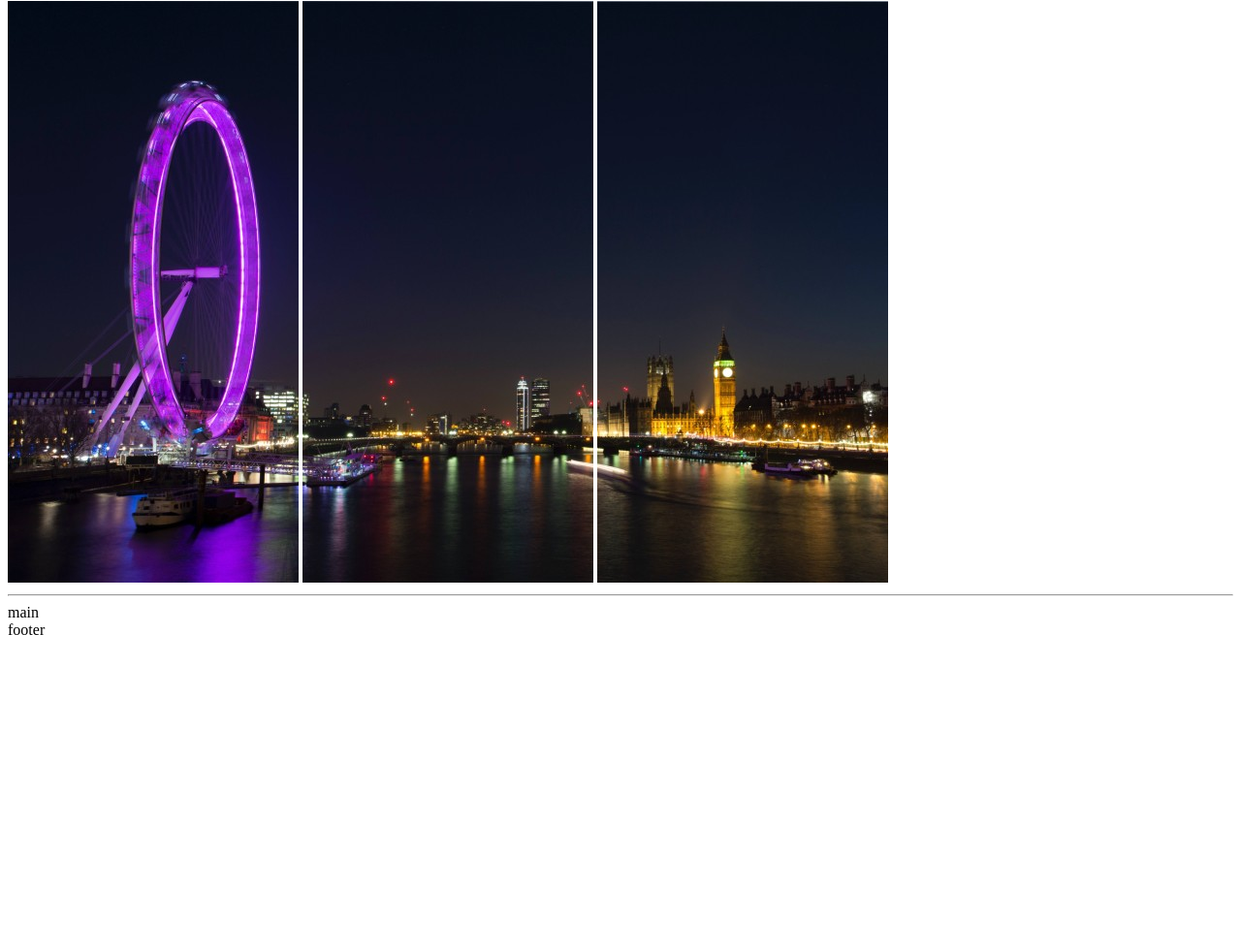
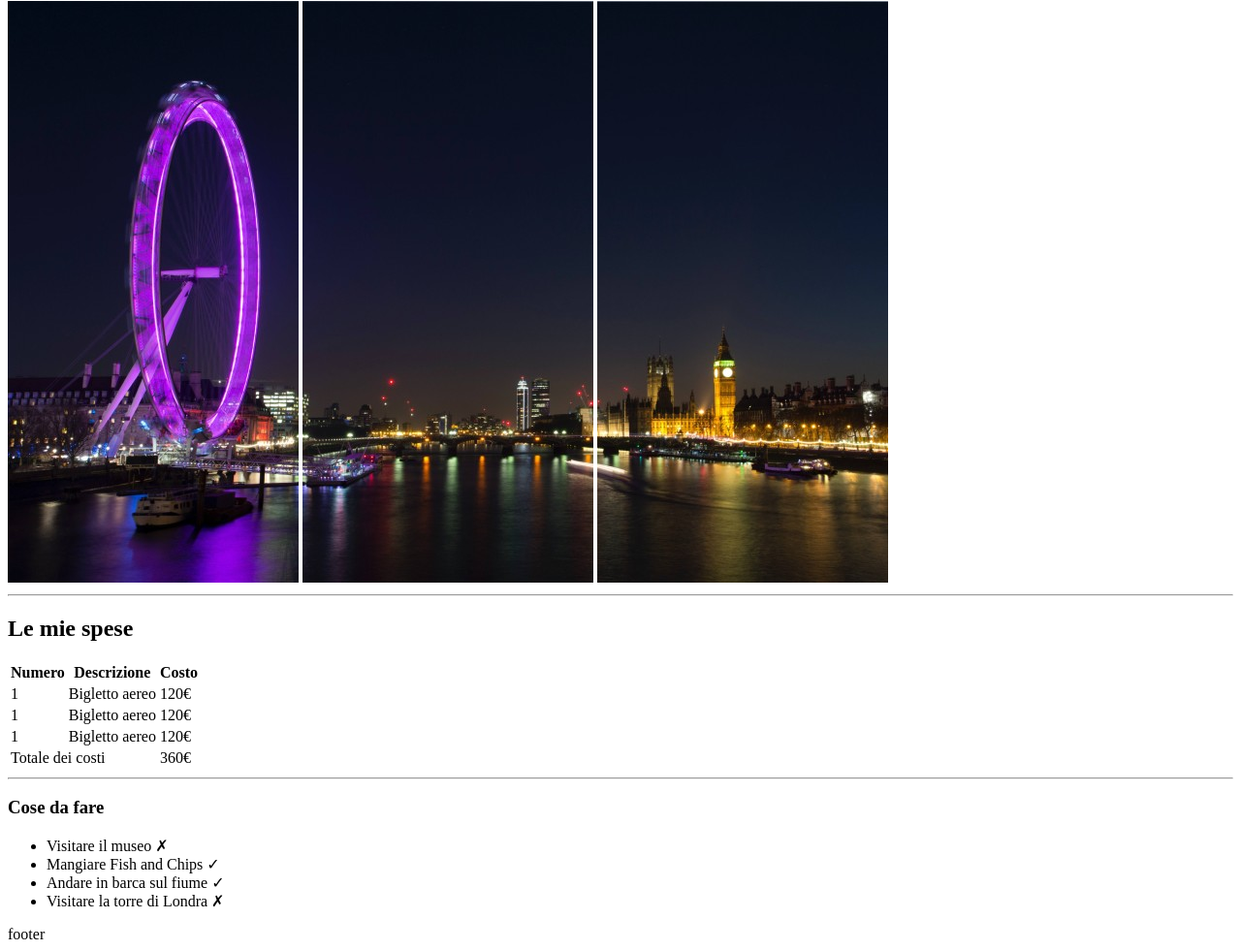
Before and after one commit to ugodeughi/html-london-trip-147, a plain HTML site: page index.html in a window 1280 px wide. Shown: the part 79-1060 px from the top of the page at 97% size. Before the commit the page ends 800 px from the top, so only its background shows below. Drawn offline with Linux system fonts and the light colour scheme.

Commit message:
and cose da fare

```diff
--- a/index.html
+++ b/index.html
@@ -22,7 +22,62 @@
   </header>
 
   <main>
-    main
+
+    <h2>Le mie spese</h2>
+
+    <!-- spese  -->
+     <section>
+      <table>
+        <thead>
+          <tr>
+            <th>Numero</th>
+            <th>Descrizione</th>
+            <th>Costo</th>
+          </tr>
+        </thead>
+        <tbody>
+          <tr>
+            <td>1</td>
+            <td>Bigletto aereo</td>
+            <td>120&euro;</td>
+          </tr>
+          <tr>
+            <td>1</td>
+            <td>Bigletto aereo</td>
+            <td>120&euro;</td>
+          </tr>
+          <tr>
+            <td>1</td>
+            <td>Bigletto aereo</td>
+            <td>120&euro;</td>
+          </tr>
+        </tbody>
+        <tfoot>
+          <tr>
+            <td colspan="2">Totale dei costi</td>
+            <td>360&euro;</td>
+          </tr>
+        </tfoot>
+      </table>
+      <hr>
+     </section>
+    <!-- /spese  -->
+
+
+    <!-- cose da fare  -->
+     <section>
+      <h3>Cose da fare</h3>
+      <ul>
+        <li>Visitare il museo &cross;</li>
+        <li>Mangiare Fish and Chips &check;</li>
+        <li>Andare in barca sul fiume &check;</li>
+        <li>Visitare la torre di Londra &cross;</li>
+      </ul>
+     </section>
+    <!-- /cose da fare  -->
+
+
+
   </main>
 
   <footer>
```
